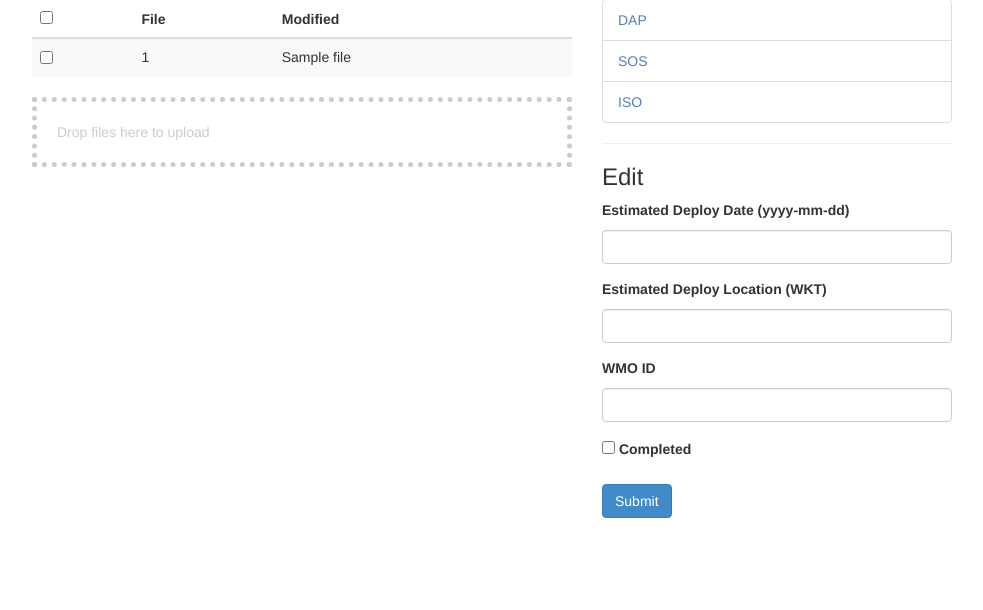
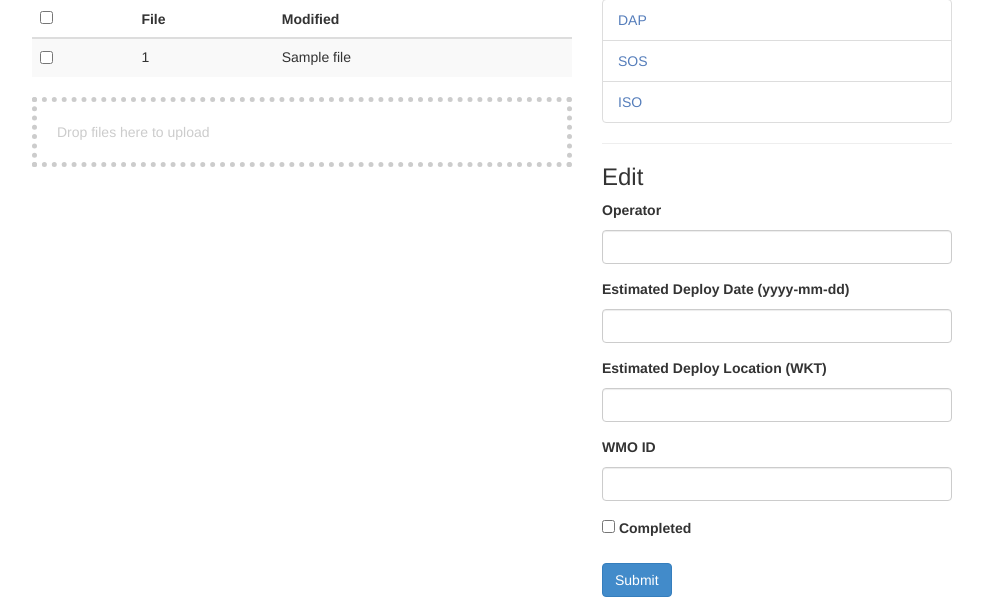
Before and after one commit to ioos/glider-dac, a Flask app: template glider_mission/templates/show_mission.html in a window 1280 px wide. Shown: the part 190-800 px from the top of the page, without its empty margins (53-1036 px from the left). Run offline with Flask 2, Linux system fonts and the light colour scheme; the template is opened without the code that fills it: values that come from a table or form of the project are taken from there, most other values are stand-ins (such as "Sample title", 1, 10 or a date in 2020); parts of the project's set-up code (start-up, migrations or seed data) failed here and were passed over; some libraries are stand-ins or nearby versions.

Commit message:
Add the concept of an "operator"

```diff
--- a/glider_mission/models/migrations.py
+++ b/glider_mission/models/migrations.py
@@ -16,6 +16,10 @@ class MissionMigration(DocumentMigration):
         self.target = {'username':{'$exists': False}}
         self.update = {'$set':{'username':u''}}
 
+    def allmigration04__add_operator(self):
+        self.target = {'operator':{'$exists': False}}
+        self.update = {'$set':{'operator':u''}}
+
 # Users
 from glider_mission.models import user
 class UserMigration(DocumentMigration):
--- a/glider_mission/templates/show_mission.html
+++ b/glider_mission/templates/show_mission.html
@@ -265,6 +265,7 @@
 
   <form name="mission_edit" id="mission_edit" method="POST" action="{{ url_for('edit_mission', username=username, mission_id=mission._id) if editable}}">
     {{ form.hidden_tag() }}
+    {{ render_field(form.operator, not editable) }}
     {{ render_field(form.estimated_deploy_date, not editable) }}
     {{ render_field(form.estimated_deploy_location, not editable) }}
     {{ render_field(form.wmo_id, not editable) }}
--- a/glider_mission/views/index.py
+++ b/glider_mission/views/index.py
@@ -57,10 +57,12 @@ def index():
 
     missions = sorted(missions, lambda a,b: cmp(b.updated, a.updated))
 
-    user_missions = User.get_mission_count_by_user()
+    user_missions = db.User.get_mission_count_by_user()
     user_map = {u._id:u for u in db.User.find()}
 
-    return render_template('index.html', files=files, missions=missions, user_missions=user_missions, user_map=user_map)
+    operator_missions = db.Mission.get_mission_count_by_operator()
+
+    return render_template('index.html', files=files, missions=missions, user_missions=user_missions, user_map=user_map, operator_missions=operator_missions)
 
 @login_manager.user_loader
 def load_user(userid):
--- a/glider_mission/views/mission.py
+++ b/glider_mission/views/mission.py
@@ -15,6 +15,7 @@ from wtforms import TextField, SubmitField, BooleanField, validators
 class MissionForm(Form):
     estimated_deploy_date       = TextField(u'Estimated Deploy Date (yyyy-mm-dd)')
     estimated_deploy_location   = TextField(u'Estimated Deploy Location (WKT)')
+    operator                    = TextField(u'Operator')
     wmo_id                      = TextField(u'WMO ID')
     completed                   = BooleanField(u'Completed')
     submit                      = SubmitField(u'Submit')
```
Also changed, not shown: glider_mission/models/mission.py (+7 -2 lines), glider_mission/templates/index.html (+10 -2 lines).
